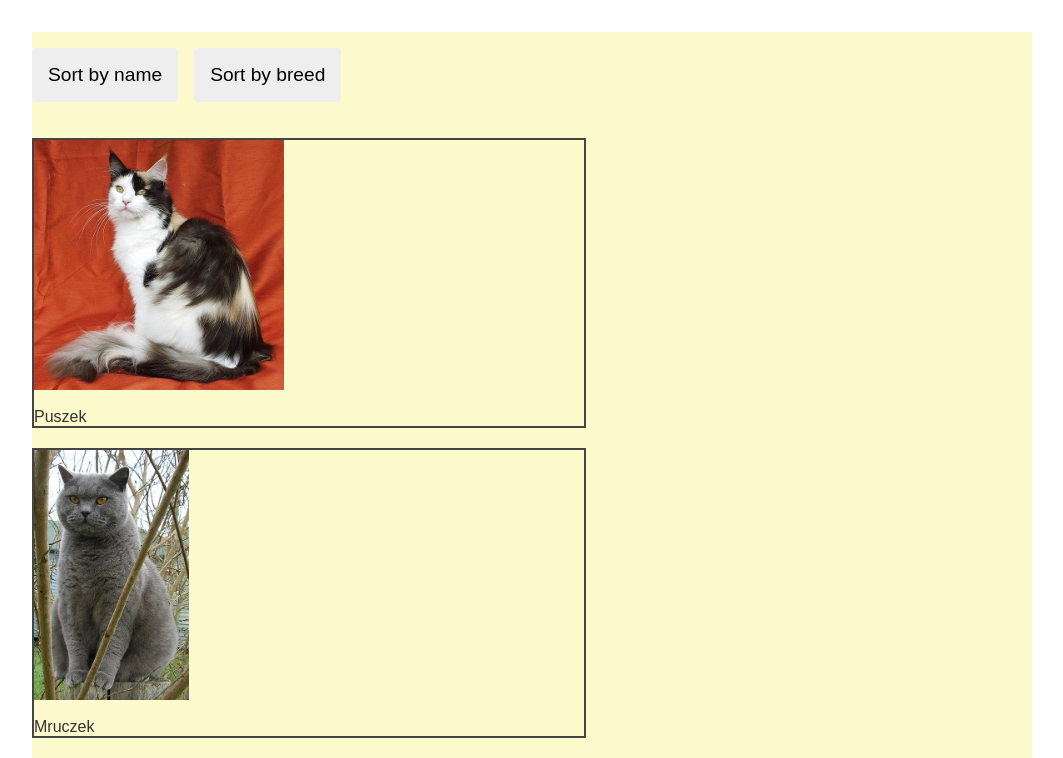
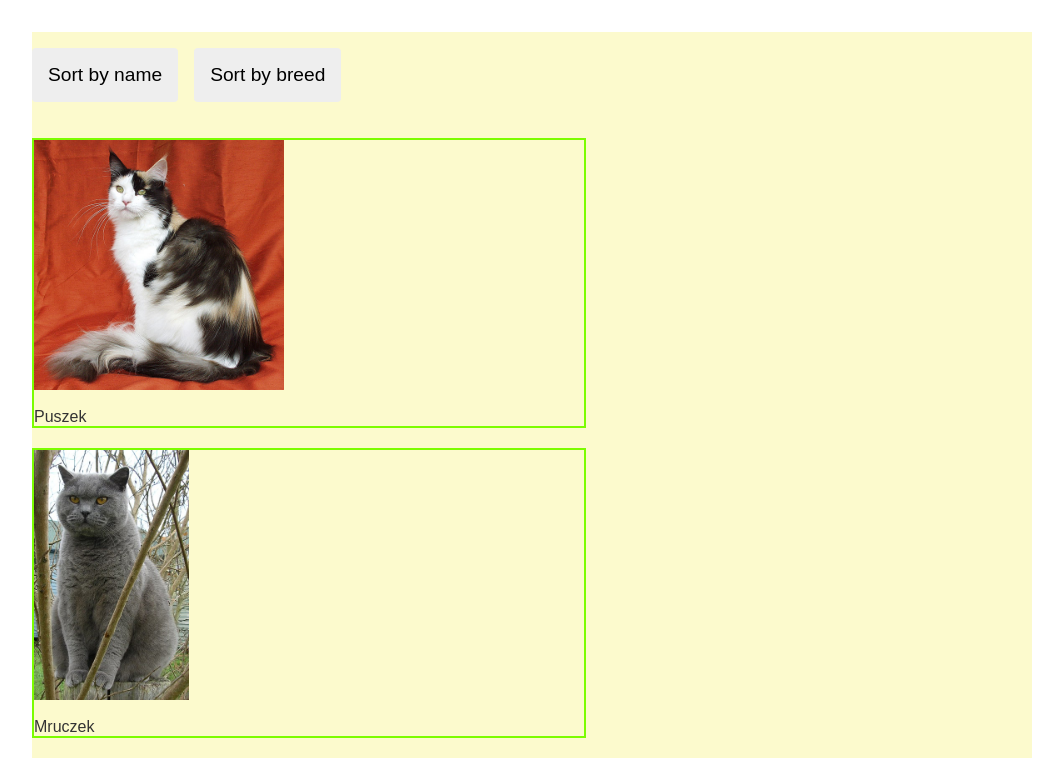
Before and after one commit to kkepa1/ad-kotow-angular, an Angular app: page /cats in a window 1280 px wide. Shown: the top 758 px of the page, without its empty margins (108-1171 px from the left). Built offline with nearby package versions, Linux system fonts and the light colour scheme.

Commit message:
Task 4 done
Border color depends on whether reserved

```diff
--- a/src/app/cats/cats-data.service.ts
+++ b/src/app/cats/cats-data.service.ts
@@ -15,7 +15,8 @@ export class CatsDataService {
       breed: 'maine coon',
       picUrl: 'puszek1.jpg',
       vaccination: '-',
-      funFact: 'They are gentle giants'
+      funFact: 'They are gentle giants',
+      reserved: false
     },
     {
       name: 'Mruczek',
@@ -23,7 +24,8 @@ export class CatsDataService {
       breed: 'brytyjczyk',
       picUrl: 'mruczek1.jpg',
       vaccination: '+',
-      funFact: 'One of the oldest cat breed in the world'
+      funFact: 'One of the oldest cat breed in the world',
+      reserved: false
     },
     {
       name: 'Kiciek',
@@ -31,7 +33,8 @@ export class CatsDataService {
       breed: 'perski',
       picUrl: 'kiciek.jpg',
       vaccination: '+',
-      funFact: 'Average Persian cat lives for around 12 years'
+      funFact: 'Average Persian cat lives for around 12 years',
+      reserved: false
     },
     {
       name: 'Kłaczek',
@@ -39,7 +42,8 @@ export class CatsDataService {
       breed: 'brytyjczyk',
       picUrl: 'klaczek.jpg',
       vaccination: '+',
-      funFact: 'One of the oldest cat breed in the world'
+      funFact: 'One of the oldest cat breed in the world',
+      reserved: true
     },
     {
       name: 'Pimpuś',
@@ -47,7 +51,8 @@ export class CatsDataService {
       breed: 'dachowiec',
       picUrl: 'pimpus.jpg',
       vaccination: '-',
-      funFact: 'Tabby Is Not a Cat Breed'
+      funFact: 'Tabby Is Not a Cat Breed',
+      reserved: false
     }
   ];
 
--- a/src/app/cats/cats-detail-view/cats-detail-view.component.ts
+++ b/src/app/cats/cats-detail-view/cats-detail-view.component.ts
@@ -31,5 +31,6 @@ export class CatsDetailViewComponent implements OnInit {
   onFormClose(success: boolean) {
     this.adoptionFormActive = false;
     this.showConfirmMsg = success;
+    this.cat.reserved = true;
   }
 }
--- a/src/app/cats/cats-overview/cats-overview.component.html
+++ b/src/app/cats/cats-overview/cats-overview.component.html
@@ -3,7 +3,7 @@
       <button class="sort-by-name" (click)="sortByName()">Sort by name</button>
       <button class="sort-by-breed" (click)="sortByBreed()">Sort by breed</button>
     </div>
-    <div class="listElement" *ngFor="let cat of cats">
+    <div class="listElement" *ngFor="let cat of cats" [style.border]="reserved(cat) ? '2px solid rgb(255,0,0)' : '2px solid rgb(124,252,0)'">
         <img src="./assets/cats-pic/{{cat.picUrl}}" alt="" (click)="onClick(cat)">
         <div class="tooltip">
           <span>{{cat.funFact}}</span>
--- a/src/app/cats/cats-overview/cats-overview.component.ts
+++ b/src/app/cats/cats-overview/cats-overview.component.ts
@@ -56,4 +56,8 @@ export class CatsOverviewComponent implements OnInit {
       return 0;
     });
   }
+
+  reserved(cat:Cat) {
+    return cat.reserved;
+  }
 }
--- a/src/app/cats/model.ts
+++ b/src/app/cats/model.ts
@@ -5,6 +5,7 @@ export interface Cat {
   picUrl: string;
   vaccination: string;
   funFact: string;
+  reserved: boolean;
 }
 
 export interface AdoptionData {
```
